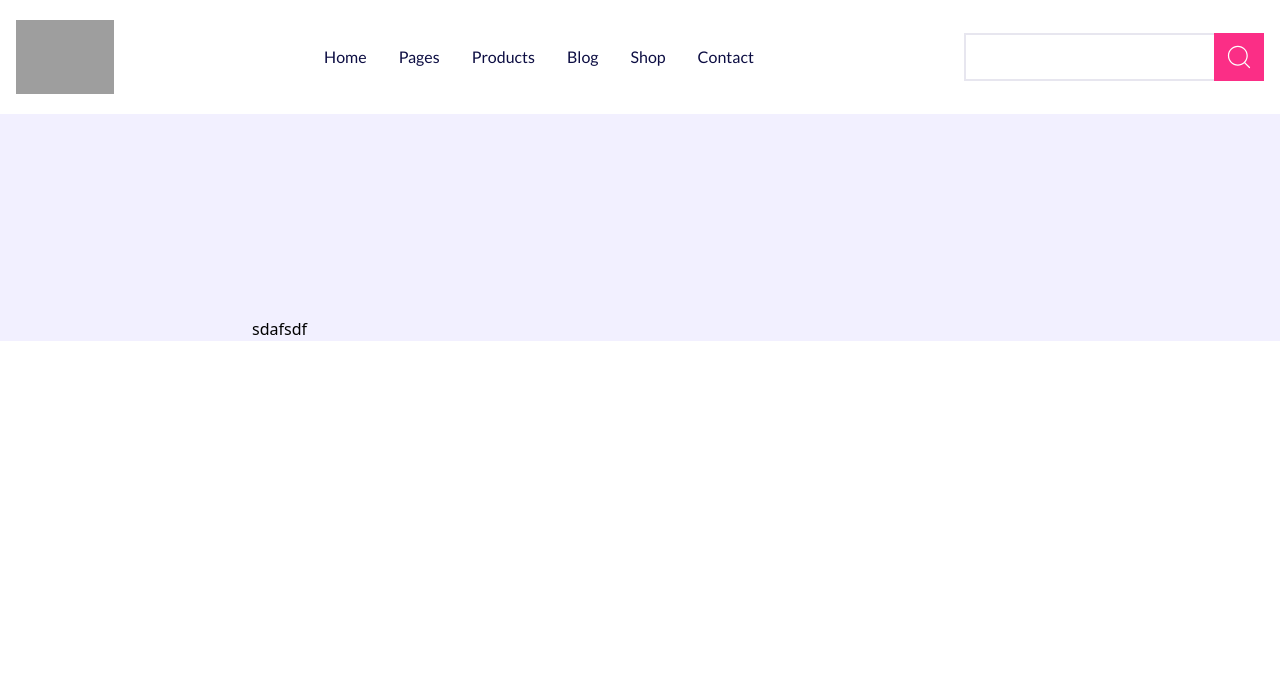
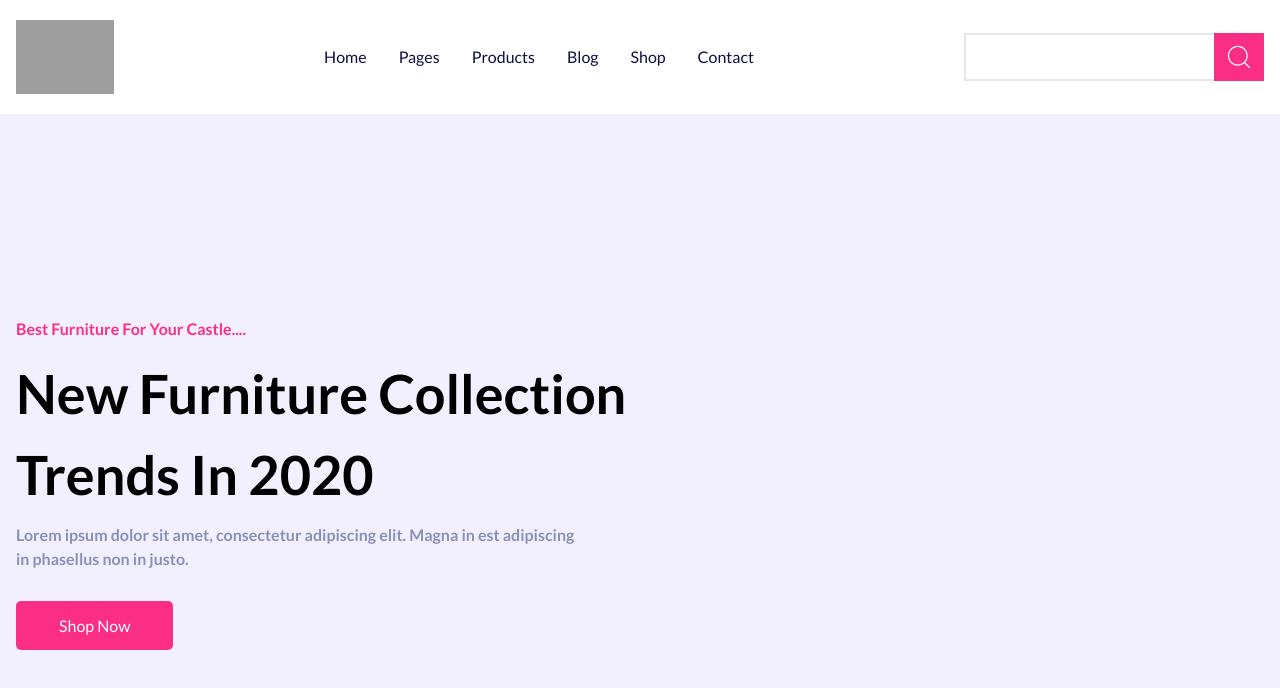
Before and after one commit to Rakib-Hassan-web/E-commace-with-next-js, a Next.js app: page / in a window 1280 px wide. Shown: the top 688 px of the page. Built offline with nearby package versions, Linux system fonts and the light colour scheme; grey boxes are pictures that could not be loaded.

Commit message:
banner paart text and button added

```diff
--- a/app/component/Banner.jsx
+++ b/app/component/Banner.jsx
@@ -1,3 +1,4 @@
+import Link from 'next/link'
 import React from 'react'
 
 const Banner = () => {
@@ -5,11 +6,25 @@ const Banner = () => {
 <>
 
 
-    <section id='banner' className='bg-[#F2F0FF] pl-[236px] pt-[203px] w-full'>
+    <section id='banner' className='bg-[#F2F0FF] pb-[236px] pt-[203px] w-full'>
 
         <div className="container">
             <div className="div">
-            <h2 className=' te'> sdafsdf</h2>
+                {/* -----text---- */}
+                <h2 className='font-lato text-base font-bold text-pink'>Best Furniture For Your Castle....</h2>
+
+
+                <h1 className='mt-3  font-lato text-[54px] font-bold w-[644px]'>New Furniture Collection Trends In 2020
+                </h1>
+
+                <p className='font-lato font-bold text-base text-[#8A8FB9] w-[560px]  mt-2'>Lorem ipsum dolor sit amet, consectetur adipiscing elit. Magna in est adipiscing
+                    in phasellus non in justo.</p>
+
+                    <div className='mt-[43px] '>
+                        <Link href={'#'} className='py-[15px] px-[43px] bg-pink rounded-[5px] text-white font-lato font-medium text-base  hover:bg-[#2F1AC4]  duration-300'>
+                        Shop Now
+                        </Link>
+                    </div>
             </div>
         </div>
 
--- a/app/globals.css
+++ b/app/globals.css
@@ -1,4 +1,6 @@
+@import url('https://fonts.googleapis.com/css2?family=Josefin+Sans:ital,wght@0,100..700;1,100..700&display=swap');
 @import url('https://fonts.googleapis.com/css2?family=Lato:ital,wght@0,100;0,300;0,400;0,700;0,900;1,100;1,300;1,400;1,700;1,900&display=swap');
+
 
 
 
@@ -11,6 +13,7 @@
 @theme{
   --font-lato :"Lato", sans-serif;
   --color-pink:#FB2E86;
+  --font-josef:"Josefin Sans", sans-serif;
 }
 
 
```
Lines whose indentation alone changed are shown as unchanged.
